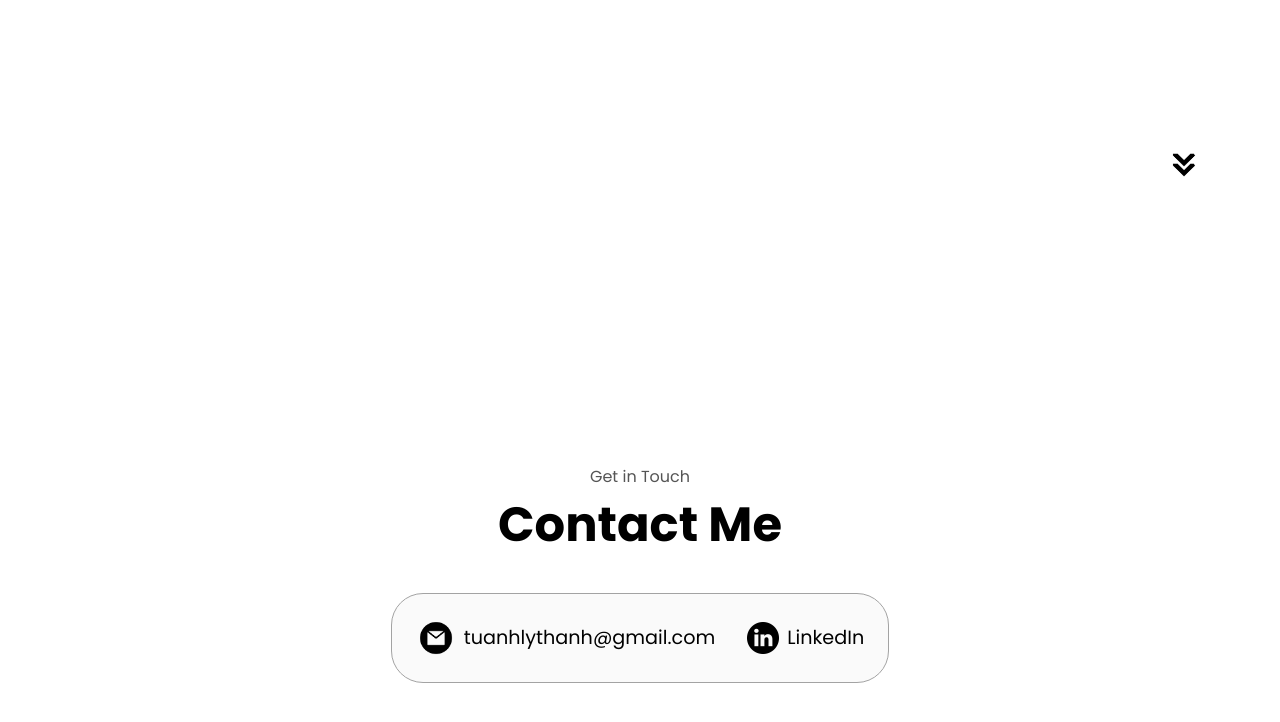
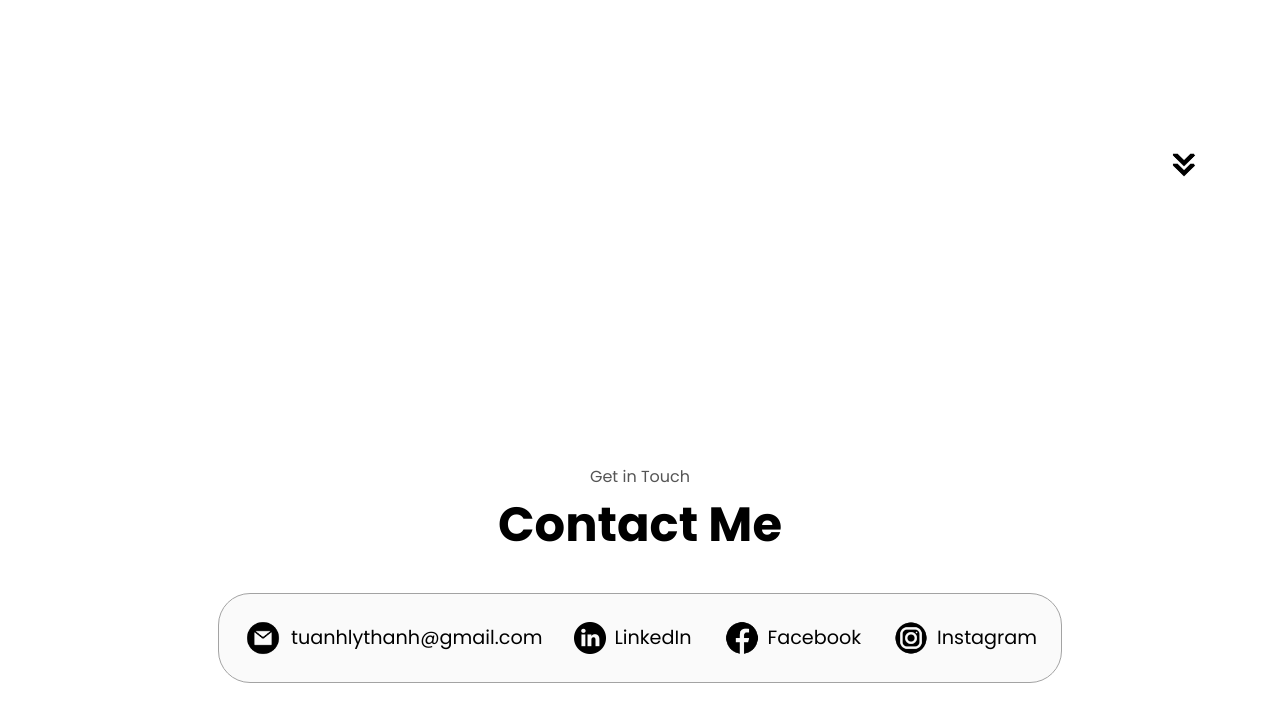
Before and after one commit to anhtu193/first_portfolio, a plain HTML site: page index.html in a window 1280 px wide. Shown: the part 3035-3757 px from the top of the page. Drawn offline with Linux system fonts and the light colour scheme.

Commit message:
update contact section

```diff
--- a/index.html
+++ b/index.html
@@ -193,16 +193,17 @@
 					</div>
 					<div class="text-container">
 						<p>
-							I'm a final-year Software Engineering student
+							🚀I'm a final-year Software Engineering student
 							passionate about Front-end development. I love
 							building user-friendly and responsive interfaces
 							that provide seamless user experiences. I'm always
 							eager to learn new technologies and improve my
-							development skills. <br />I'm looking for
-							opportunities to grow as a Front-end developer and
-							contribute to innovative projects where I can apply
-							my skills and creativity. <br />
-							When I'm not coding, you’ll find me exploring new
+							development skills. <br />
+							🧑‍💻I'm looking for opportunities to grow as a
+							Front-end developer and contribute to innovative
+							projects where I can apply my skills and creativity.
+							<br />
+							☕When I'm not coding, you’ll find me exploring new
 							UI/UX trends while enjoying a good cup of coffee
 							while brainstorming new ideas.
 						</p>
@@ -482,6 +483,36 @@
 						>
 					</p>
 				</div>
+				<div class="contact-info-container">
+					<img
+						src="./assets/facebook.png"
+						alt="Facebook icon"
+						class="icon contact-icon"
+						style="height: 2.25rem"
+					/>
+					<p>
+						<a
+							href="https://www.facebook.com/latenight.tu"
+							target="_blank"
+							>Facebook</a
+						>
+					</p>
+				</div>
+				<div class="contact-info-container">
+					<img
+						src="./assets/instagram.png"
+						alt="Instagram icon"
+						class="icon contact-icon"
+						style="height: 2.25rem"
+					/>
+					<p>
+						<a
+							href="https://www.instagram.com/_latenight.tu/"
+							target="_blank"
+							>Instagram</a
+						>
+					</p>
+				</div>
 			</div>
 		</section>
 		<footer>
```
